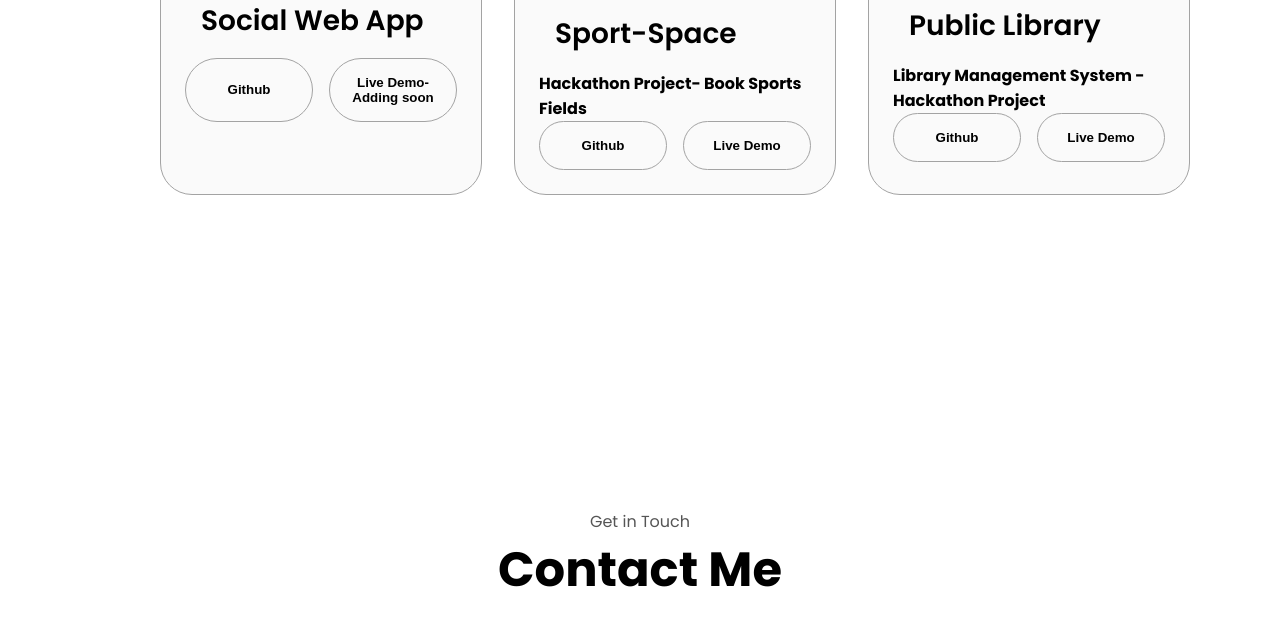
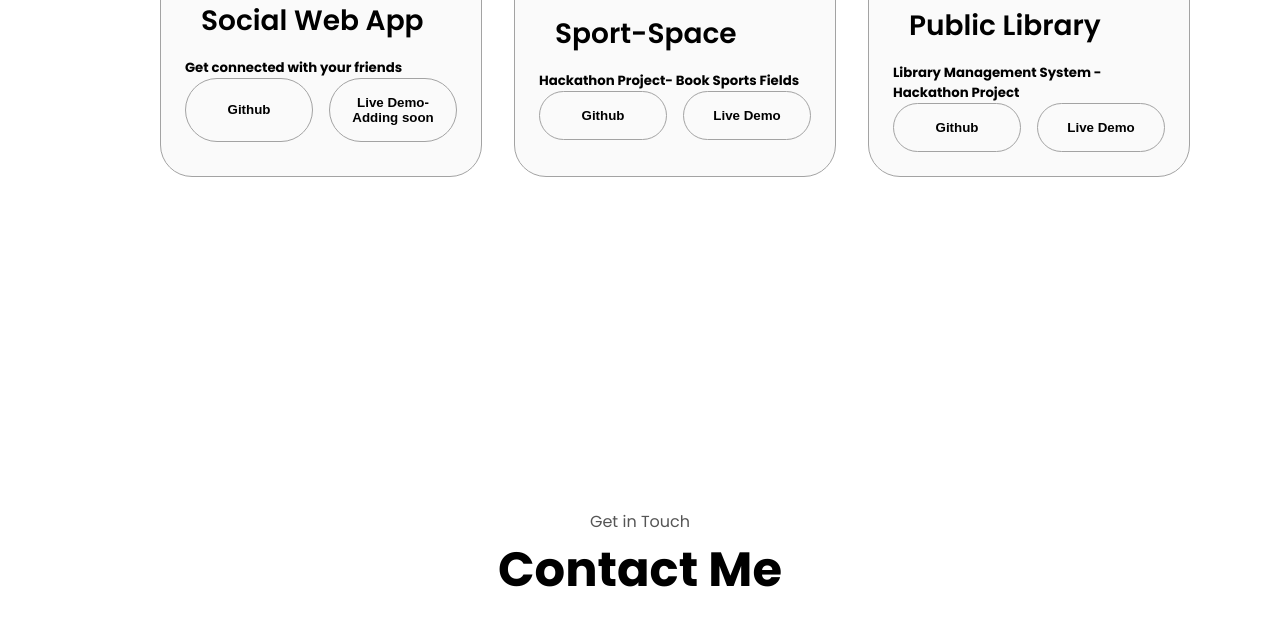
Before and after one commit to khushi747/Portfolio-Website, a plain HTML site: page index.html in a window 1280 px wide. Shown: the part 2838-3473 px from the top of the page. Drawn offline with Linux system fonts and the light colour scheme.

```diff
--- a/index.html
+++ b/index.html
@@ -294,6 +294,7 @@
                 class="project-img" />
             </div>
             <h2 class="skills-sub-title project-title">Social Web App</h2>
+            <h5>Get connected with your friends</h5>
             <div class="btn-container">
               <button
                 class="btn btn-color-2 project-btn"
@@ -320,7 +321,7 @@
                 />
             </div>
             <h2 class="skills-sub-title project-title">Sport-Space</h2>
-            <h4>Hackathon Project- Book Sports Fields</h4>
+            <h5>Hackathon Project- Book Sports Fields</h5>
             <div class="btn-container">
               <button
                 class="btn btn-color-2 project-btn"
@@ -342,7 +343,7 @@
                 class="project-img" />
             </div>
             <h2 class="skills-sub-title project-title">Public Library</h2>
-            <h4>Library Management System - Hackathon Project</h4>
+            <h5>Library Management System - Hackathon Project</h5>
             <div class="btn-container">
               <button
                 class="btn btn-color-2 project-btn"
```
